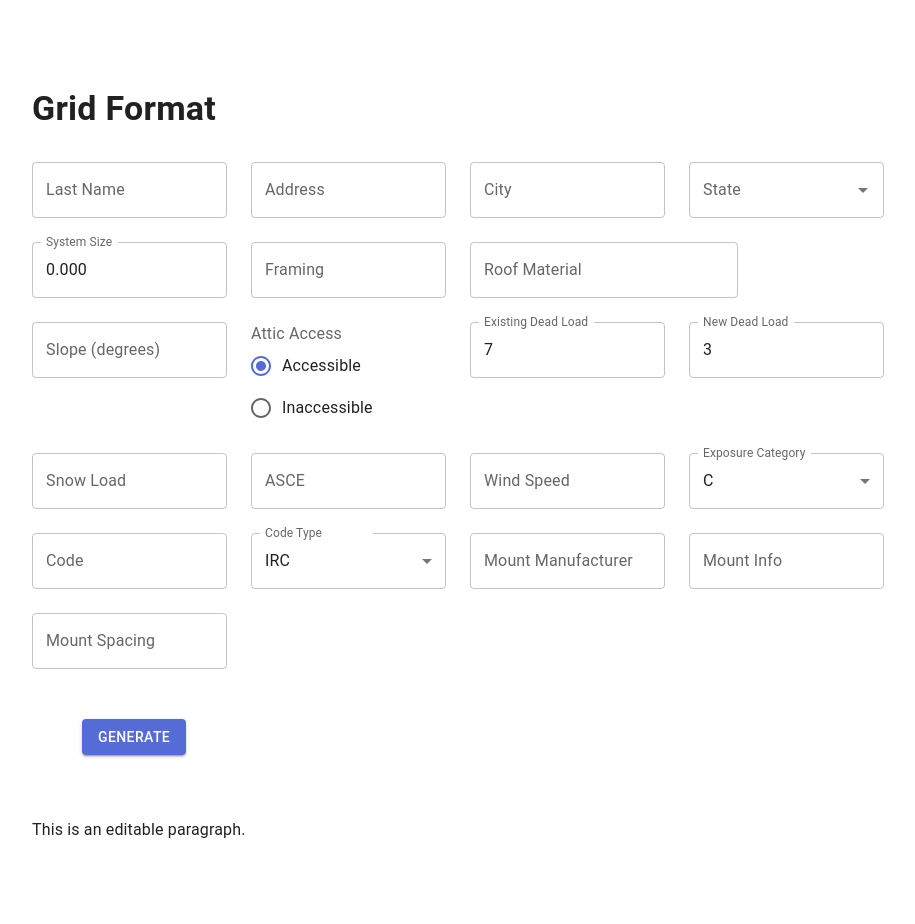
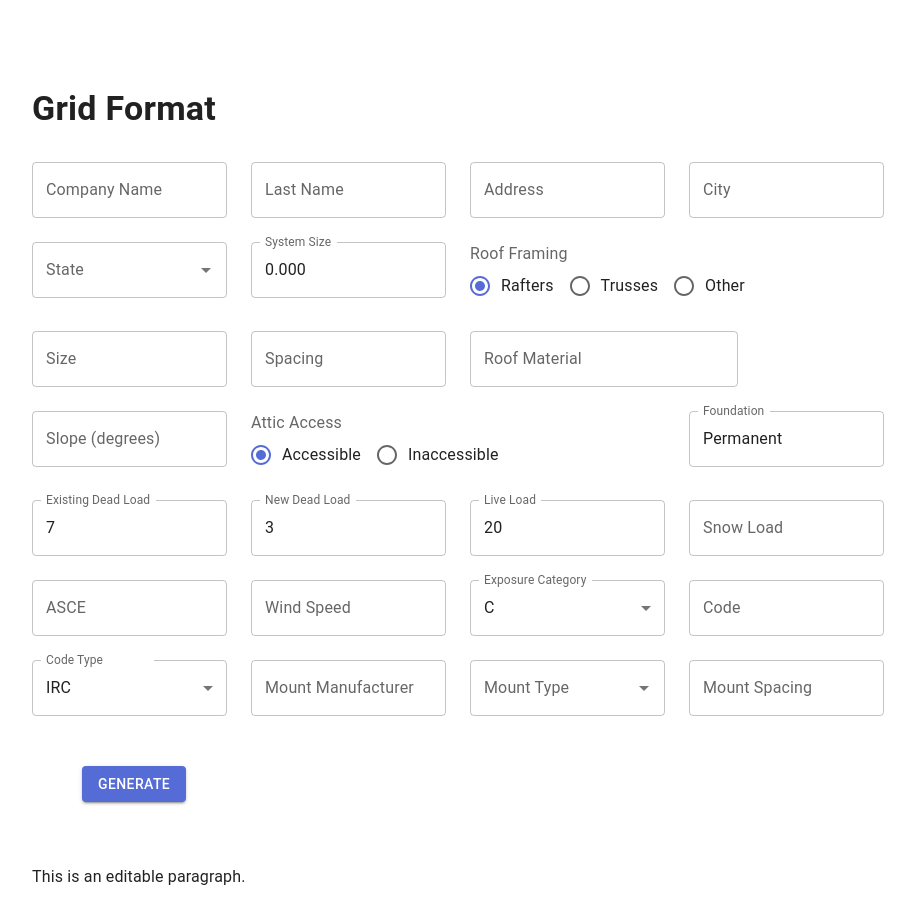
Before and after one commit to theregular/Wyssling-Interview-Project, a React (Vite) app in the folder vite-project/: page / in a window 1280 px wide. Shown: the part 2800-3724 px from the top of the page, without its empty margins (182-1097 px from the left). Built offline with nearby package versions, Linux system fonts and the light colour scheme.

Commit message:
fixed up grid format

```diff
--- a/vite-project/src/App.tsx
+++ b/vite-project/src/App.tsx
@@ -605,6 +605,15 @@ export default function App() {
 
       <Grid container spacing={3}>
         <Grid item xs={3}>
+          <Autocomplete
+                  id="combo-box-demo"
+                  freeSolo
+                  options={companies}
+                  disableClearable
+                  renderInput={(params) => <TextField {...params} label="Company Name" />}
+                  />
+        </Grid>
+        <Grid item xs={3}>
           <TextField id="outlined-basic" label="Last Name" variant="outlined"/>
         </Grid>
         <Grid item xs={3}>
@@ -632,9 +641,79 @@ export default function App() {
                   step: "0.001"
                 }}/>
         </Grid>
+        <Grid item xs={6}>
+          <FormControl>
+            <FormLabel id="demo-controlled-radio-buttons-group">Roof Framing</FormLabel>
+            <RadioGroup
+                row
+                aria-labelledby="demo-radio-buttons-group-label"
+                defaultValue={framingType}
+                name="radio-buttons-group"
+                onChange={(event) => setFramingType(Number(event.target.value))}
+              >
+              <FormControlLabel value={0} control={<Radio />} label="Rafters" />
+              <FormControlLabel value={1} control={<Radio />} label="Trusses" />
+              <FormControlLabel value={2} control={<Radio />} label="Other" />
+            </RadioGroup>
+          </FormControl>
+        </Grid>
+        {
+          framingType === 0 && <>
               <Grid item xs={3}>
-          <TextField id="outlined-basic" label="Framing" variant="outlined"/>
+                <Autocomplete
+                id="combo-box-demo"
+                freeSolo
+                options={rafterSize}
+                disableClearable
+                renderInput={(params) => <TextField {...params} label="Size" />}
+                />
               </Grid>
+              {/* <Typography>dimensional lumber at</Typography> */}
+              <Grid item xs={3}>
+                <Autocomplete
+                id="combo-box-demo"
+                freeSolo
+                options={rafterSpacing}
+                disableClearable
+                renderInput={(params) => <TextField {...params} label="Spacing" />}
+                />
+              </Grid>
+              {/* <Typography>” on center.</Typography> */}
+              </>
+
+        }
+        {
+          framingType === 1 && <>
+            {/* <Typography>Prefabricated wood trusses with all truss members constructed of</Typography> */}
+            <Grid item xs={3}>
+              <Autocomplete
+              id="combo-box-demo"
+              freeSolo
+              options={rafterSize}
+              disableClearable
+              renderInput={(params) => <TextField {...params} label="Size" />}
+              />
+            </Grid>
+            {/* <Typography>dimensional lumber at</Typography> */}
+            <Grid item xs={3}>
+              <Autocomplete
+              id="combo-box-demo"
+              freeSolo
+              options={rafterSpacing}
+              disableClearable
+              renderInput={(params) => <TextField {...params} label="Spacing" />}
+              />
+            </Grid>
+            {/* <Typography>” on center.</Typography> */}
+          </>
+        }
+        {
+          framingType === 2 && <>
+            <Grid item xs={6}>
+              <TextField id="outlined-basic" label="Custom Framing" variant="outlined"/>
+            </Grid>
+          </>
+        }
         <Grid item xs={4}>
           <Autocomplete
                 id="combo-box-demo"
@@ -647,7 +726,7 @@ export default function App() {
         <Grid item xs={3}>
           <TextField id="outlined-basic" label="Slope (degrees)" variant="outlined" type="number" />
         </Grid>
-        <Grid item xs={3}>
+        <Grid item xs={6}>
           <FormControl>
           <FormLabel id="demo-controlled-radio-buttons-group">Attic Access</FormLabel>
             <RadioGroup
@@ -662,12 +741,19 @@ export default function App() {
           </FormControl>
         </Grid>
         <Grid item xs={3}>
+          <TextField id="outlined-basic" label="Foundation" variant="outlined" defaultValue="Permanent"/>
+        </Grid>
+        <Grid item xs={3}>
           <TextField id="outlined-basic" label="Existing Dead Load" variant="outlined" type="number"
               defaultValue="7"/>
         </Grid>
         <Grid item xs={3}>
           <TextField id="outlined-basic" label="New Dead Load" variant="outlined" type="number"
               defaultValue="3"/>
+        </Grid>
+        <Grid item xs={3}>
+          <TextField id="outlined-basic" label="Live Load" variant="outlined" type="number"
+                            defaultValue="20"/>
         </Grid>
         <Grid item xs={3}>
           <TextField id="outlined-basic" label="Snow Load" variant="outlined" type="number"/>
@@ -730,14 +816,28 @@ export default function App() {
           <Autocomplete
                   id="combo-box-demo"
                   freeSolo
-
                   options={manufacturers}
+                  getOptionLabel={(option) => typeof option === 'string' ? option : option.name}
+                  onChange={(event, newValue) => setSelectedManufacturer(typeof newValue === 'string' ? null : newValue)}
                   disableClearable
                   renderInput={(params) => <TextField {...params} label="Mount Manufacturer" />}
                 />
         </Grid>
         <Grid item xs={3}>
-          <TextField id="outlined-basic" label="Mount Info" variant="outlined"/>
+          <Autocomplete
+                    id="mount-selector"
+                    options={currentMounts}
+                    getOptionLabel={(option) => typeof option === 'string' ? option : option.key}
+                    onChange={(event, newValue) => {
+                      if (newValue) {
+                        setmountDescription(newValue.description);
+                      } else {
+                        setmountDescription('');
+                      }
+                    }}
+                    disableClearable
+                    renderInput={(params) => <TextField {...params} label="Mount Type" />}
+                  />
         </Grid>
         <Grid item xs={3}>
           <Autocomplete
```
Lines whose indentation alone changed are shown as unchanged.
